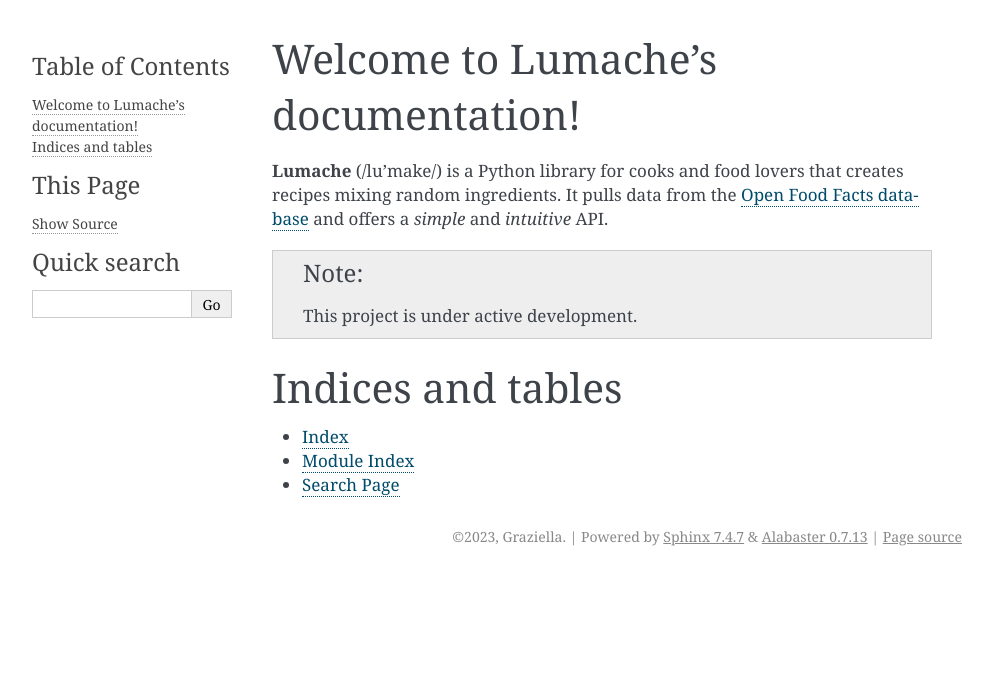
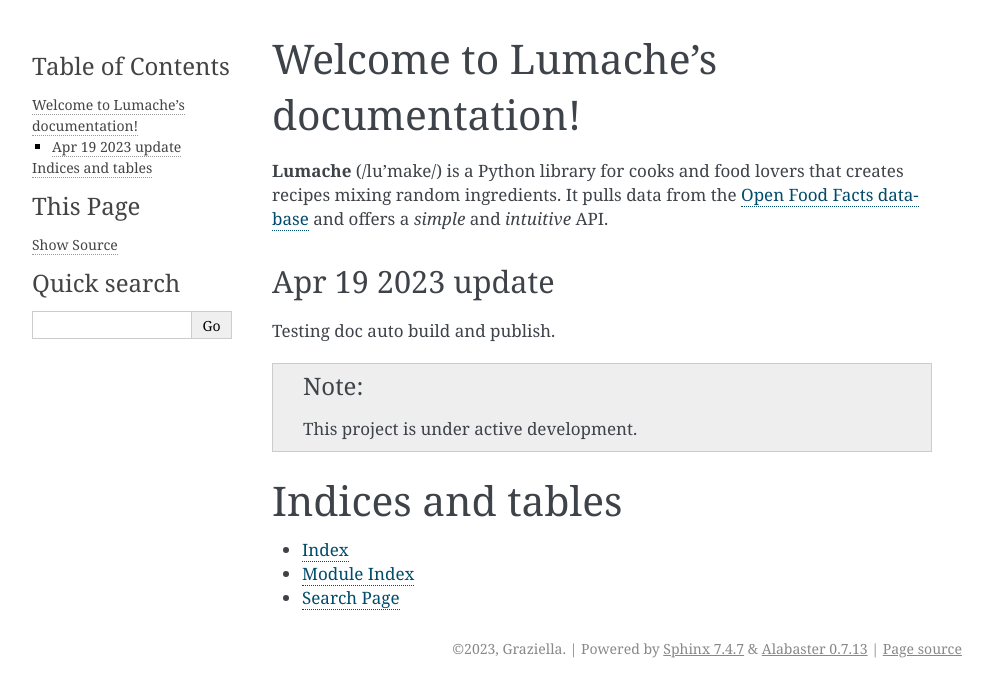
Before and after one commit to tian-ma-dev/documentation-test, a Sphinx documentation site: the page built from source/index.rst, in a window 1280 px wide. Shown: the top 697 px of the page, without its empty margins (148-1141 px from the left). Built offline with Sphinx 7.4.7, drawn with Linux system fonts in a browser that asks for light colours.

Commit message:
Update index.rst

```diff
--- a/source/index.rst
+++ b/source/index.rst
@@ -7,6 +7,11 @@
 ===================================
 
 **Lumache** (/lu'make/) is a Python library for cooks and food lovers that creates recipes mixing random ingredients. It pulls data from the `Open Food Facts database <https://world.openfoodfacts.org/>`_ and offers a *simple* and *intuitive* API.
+
+Apr 19 2023 update
+------------------
+
+Testing doc auto build and publish.
 
 .. note::
 
```
